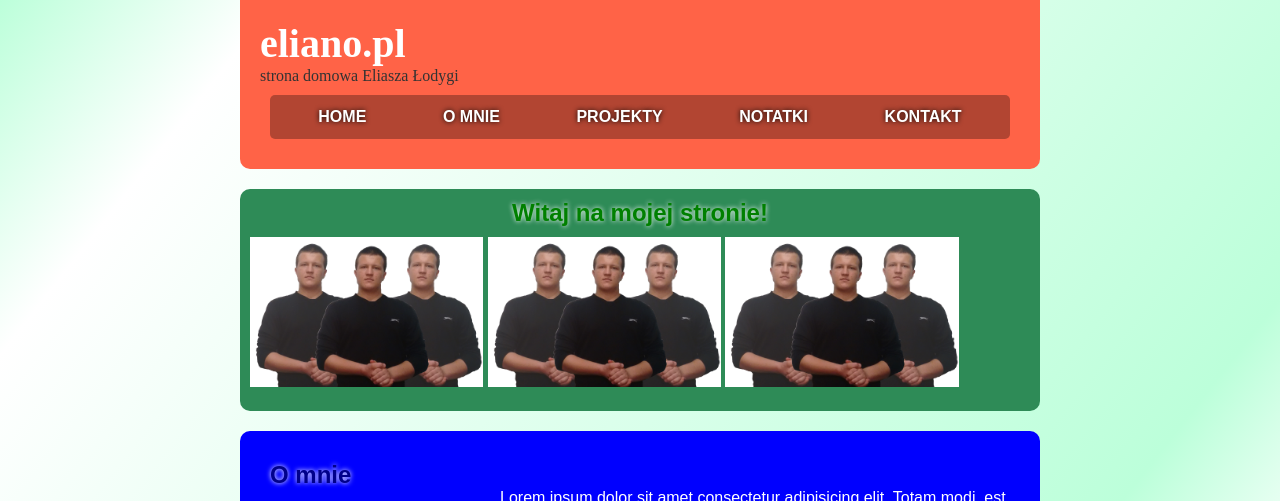
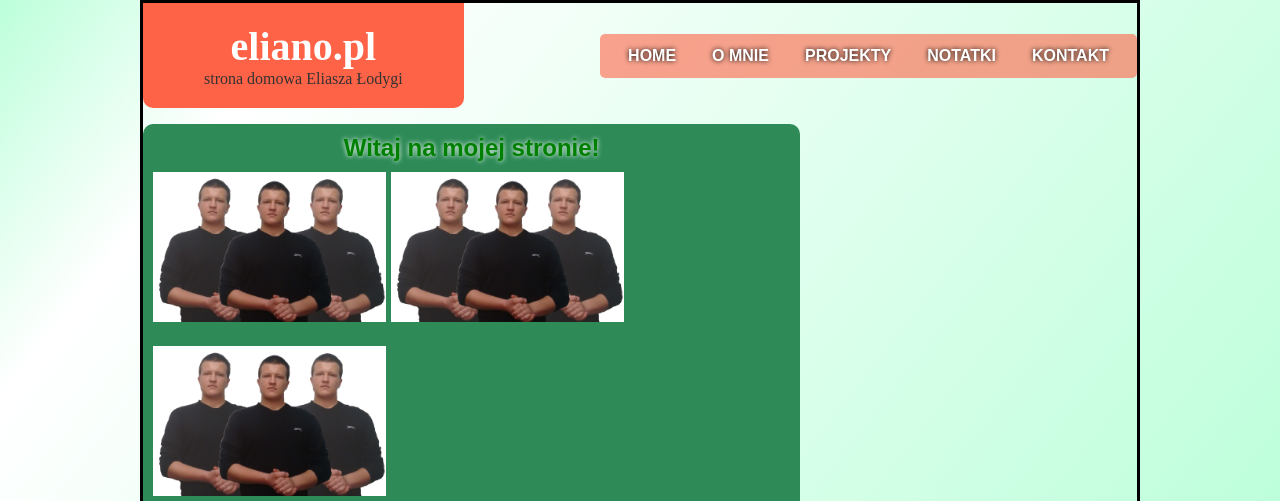
Before and after one commit to elianoPL/homepage, a plain HTML site: page index.html in a window 1280 px wide. Shown: the top 501 px of the page. Drawn offline with Linux system fonts and the light colour scheme.

Commit message:
added basic grid styles

```diff
--- a/index.html
+++ b/index.html
@@ -11,17 +11,17 @@
     <header class="main-header">
       <h1 class="main-header__header">eliano.pl</h1>
       <p class="main-header__sentence">strona domowa Eliasza Łodygi</p>
-      <nav class="nav">
+    </header>
+    <nav class="nav">
+
         <a href="index.html#" class="nav__link nav__link--special">home</a>
         <a href="index.html#about" class="nav__link">o mnie</a>
-        <a href="index.html#projects" class="nav__link nav__link--special"
-          >projekty</a
-        >
+        <a href="index.html#projects" class="nav__link">projekty</a>
         <a href="wtf.html" class="nav__link">notatki</a>
         <a href="index.html#contact" class="nav__link">kontakt</a>
-      </nav>
-    </header>
-    <main>
+
+    </nav>
+    <main class="main">
       <section class="welcome">
         <h2 class="welcome__header">Witaj na mojej stronie!</h2>
         <img class="welcome__image" src="img/eliano3.png" alt="" />
--- a/style.css
+++ b/style.css
@@ -6,7 +6,6 @@
   font-family: Sans-serif;
 }
 body {
-  background: rgb(255, 255, 255);
   background: linear-gradient(
     128deg,
     rgba(188, 255, 218, 1) 0%,
@@ -14,18 +13,24 @@ body {
     rgba(188, 255, 218, 1) 60%,
     rgba(255, 255, 255, 1) 70%
   );
+  display: grid;
+  grid-template-columns: 3fr 3fr 3fr;
+  grid-gap: 16px;
+  grid-template-areas: "header nav nav" "main main aside";
+  max-width: 1000px;
+  margin: 0 auto;
+  border: 3px solid black;
 }
-main {
-  max-width: 800px;
-  margin: auto;
+.main {
+  grid-area: main;
 }
 
 .main-header {
-  background: tomato;
+  grid-area: header;
+  background: rgb(255, 99, 71);
   padding: 20px;
   border-radius: 0 0 10px 10px;
-  max-width: 800px;
-  margin: auto;
+  text-align: center;
 }
 .main-header__header {
   color: white;
@@ -37,10 +42,12 @@ main {
   font-family: serif;
 }
 .nav {
-  background-color: rgba(0, 0, 0, 0.3);
+  grid-area: nav;
+  align-self: center;
+  justify-self: end;
+  background-color: rgba(255, 99,71, 0.6);
   border-radius: 5px;
   padding: 10px;
-  margin: 10px;
   display: flex;
   justify-content: space-around;
   flex-wrap: wrap;
@@ -66,7 +73,6 @@ main {
   border: 5px black;
   border-radius: 10px;
   padding: 10px;
-  margin-top: 20px;
 }
 .welcome__header {
   color: green;
@@ -143,7 +149,7 @@ main {
   visibility: visible;
 }
 .footer::after {
-  content : '© Eliano 2020';
+  content : '© Eliano 2021';
   visibility: visible;
   color: rgb(17, 61, 0);
   text-align: right;
```
